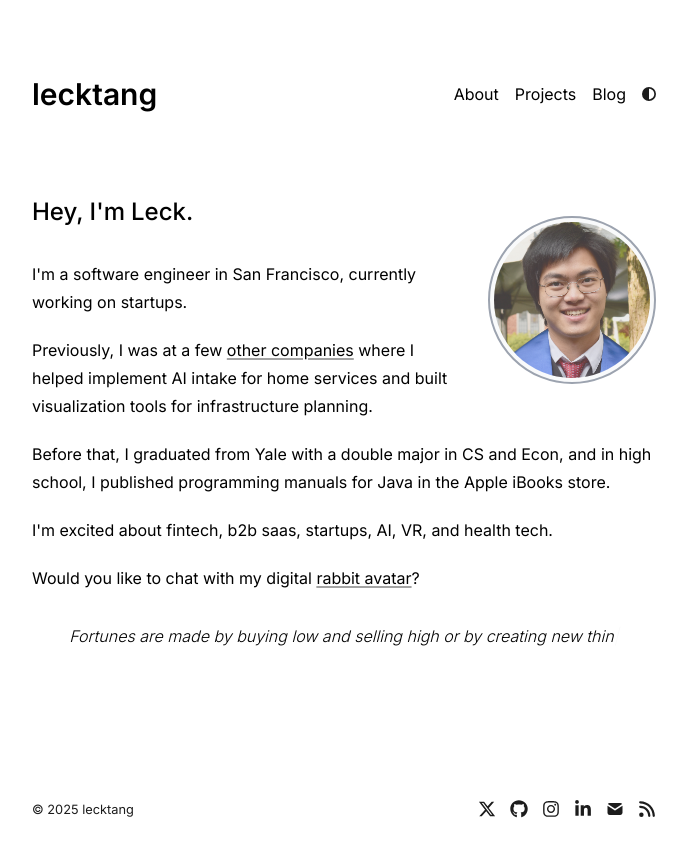
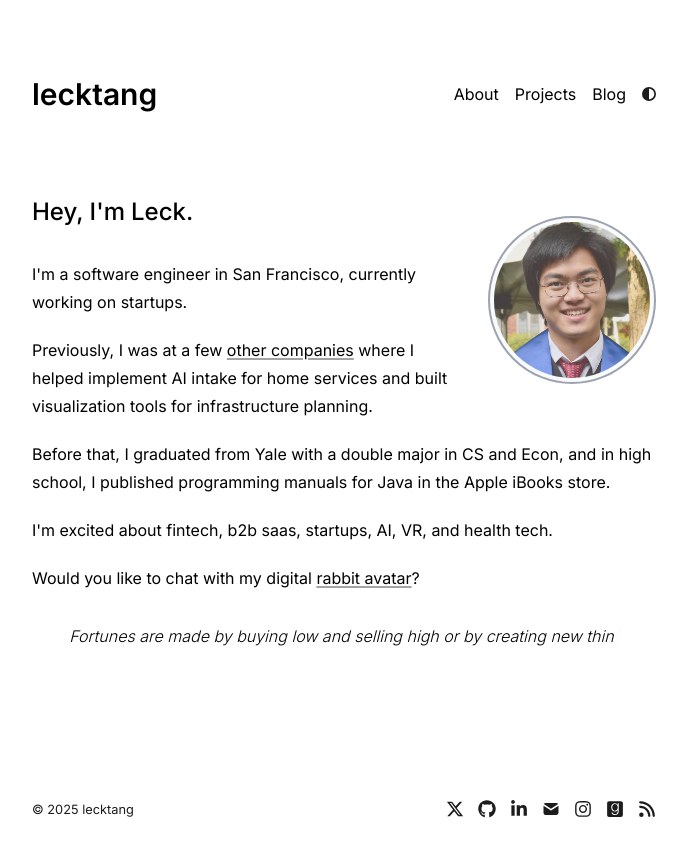
Before and after one commit to achrysaetos/portfolio-website, a Next.js app: page / in a window 1280 px wide. Shown: the top 856 px of the page, without its empty margins (296-983 px from the left). Built offline with nearby package versions, Linux system fonts and the light colour scheme.

Commit message:
add google site verification

```diff
--- a/app/components/footer.tsx
+++ b/app/components/footer.tsx
@@ -7,6 +7,7 @@ import {
   FaInstagram,
   FaRss,
   FaLinkedinIn,
+  FaGoodreads,
 } from "react-icons/fa6";
 import { TbMailFilled } from "react-icons/tb";
 import { metaData, socialLinks } from "app/config";
@@ -40,9 +41,10 @@ function SocialLinks() {
     <div className="flex text-lg gap-3.5 float-right transition-opacity duration-300 hover:opacity-90">
       <SocialLink href={socialLinks.twitter} icon={FaXTwitter} />
       <SocialLink href={socialLinks.github} icon={FaGithub} />
-      <SocialLink href={socialLinks.instagram} icon={FaInstagram} />
       <SocialLink href={socialLinks.linkedin} icon={FaLinkedinIn} />
       <SocialLink href={socialLinks.email} icon={TbMailFilled} />
+      <SocialLink href={socialLinks.instagram} icon={FaInstagram} />
+      <SocialLink href={socialLinks.goodreads} icon={FaGoodreads} />
       <SocialLink href="/rss.xml" icon={FaRss} />
     </div>
   );
--- a/app/config.ts
+++ b/app/config.ts
@@ -12,5 +12,6 @@ export const socialLinks = {
   github: "https://github.com/achrysaetos",
   instagram: "https://www.instagram.com/",
   linkedin: "https://www.linkedin.com/in/leck-tang-b15b89171",
-  email: "mailto:example@gmail.com",
+  email: "mailto:achrysaetos2022@gmail.com",
+  goodreads: "https://www.goodreads.com/user/show/170452623-stan-ford",
 };
--- /dev/null
+++ b/public/googlef69148abad031ada.html
@@ -0,0 +1 @@
+google-site-verification: googlef69148abad031ada.html
```
